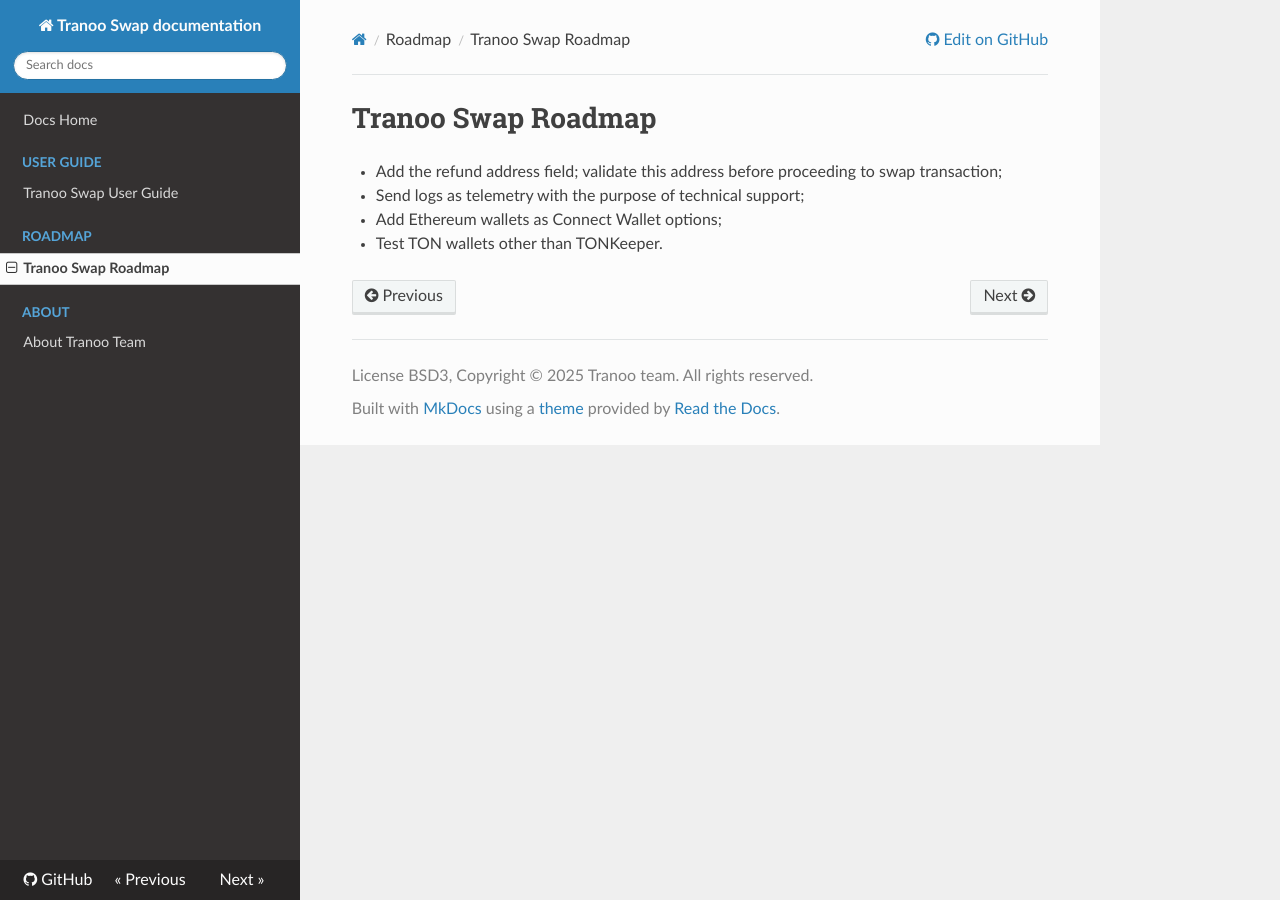
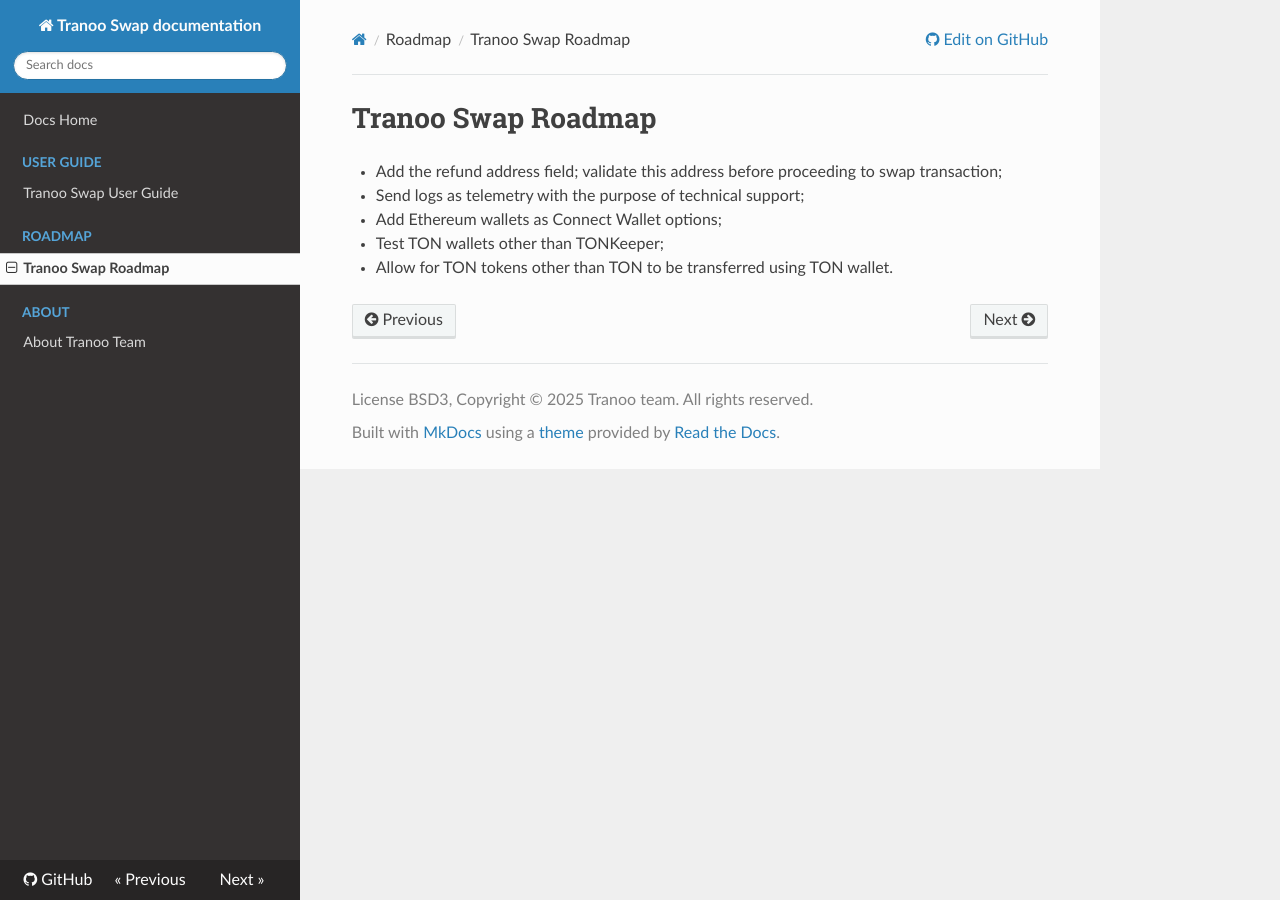
Before and after one commit to tranoo/tranoo-swap-docs-public, an MkDocs documentation site: the page built from docs/roadmap.md, in a window 1280 px wide. Built offline with MkDocs 1.6.1, drawn with Linux system fonts in a browser that asks for light colours; nearby versions of some CDN libraries.

Commit message:
Update roadmap

```diff
--- a/docs/roadmap.md
+++ b/docs/roadmap.md
@@ -3,4 +3,5 @@
  * Add the refund address field; validate this address before proceeding to swap transaction;
  * Send logs as telemetry with the purpose of technical support;
  * Add Ethereum wallets as Connect Wallet options;
- * Test TON wallets other than TONKeeper.
+ * Test TON wallets other than TONKeeper;
+ * Allow for TON tokens other than TON to be transferred using TON wallet.
```
